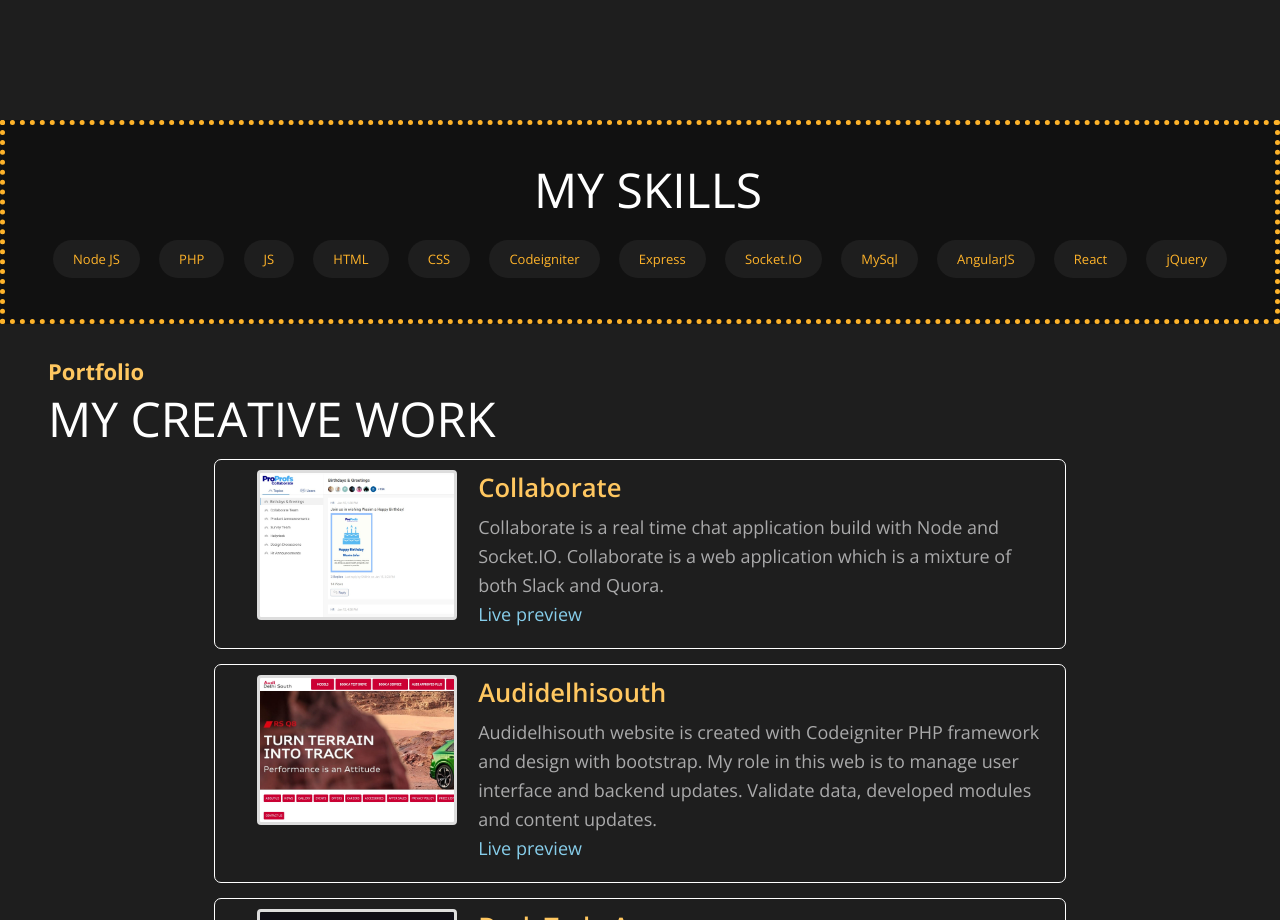
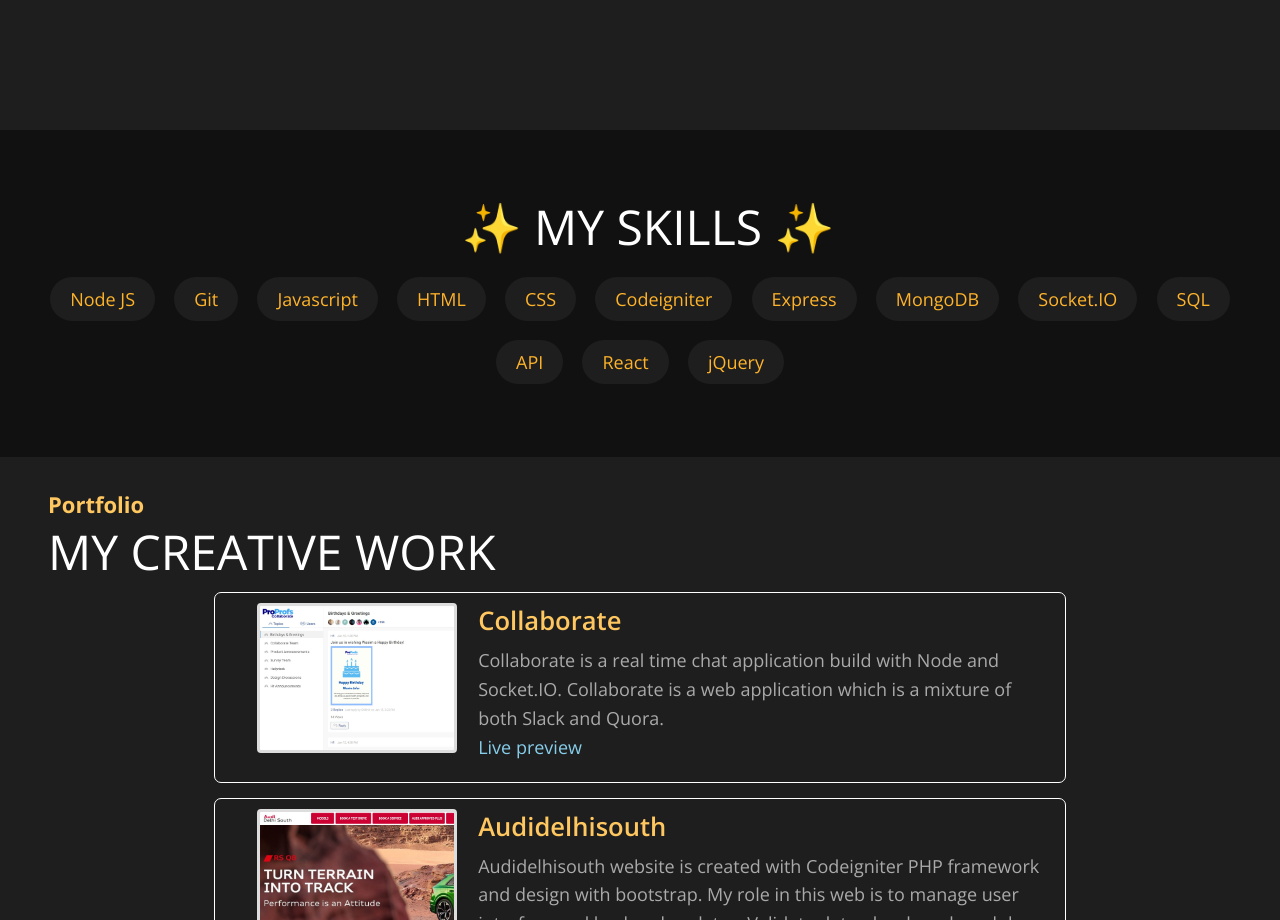
Before and after one commit to Starboy-Sharma/portfolio, a React (Create React App) app: page / in a window 1280 px wide. Shown: the part 1400-2320 px from the top of the page. Built offline with nearby package versions, Linux system fonts and the light colour scheme.

Commit message:
update skills section

```diff
--- a/src/component/Skills/Skills.css
+++ b/src/component/Skills/Skills.css
@@ -1,9 +1,10 @@
 .skills {
-  padding: 2rem 2rem;
+  padding: 4rem 2rem;
+  margin-top: 10px;
   color: #feb32a;
   background-color: #111111;
   width: 100%;
-  border: 5px dotted;
+  /* border: 5px dotted; */
 }
 
 .skills h2 {
@@ -31,7 +32,7 @@
   background: #1e1e1e;
   padding: 10px 20px;
   border-radius: 32px;
-  font-size: 13px;
+  font-size: 18px;
   transition: all 0.3s;
 }
 .md-chip.md-chip-hover:hover {
--- a/src/component/Skills/Skills.js
+++ b/src/component/Skills/Skills.js
@@ -4,19 +4,20 @@ import "./Skills.css";
 const Skills = () => {
   return (
     <section id="skills" className="skills">
-      <h2> My Skills </h2>
+      <h2>✨ My Skills ✨</h2>
 
       <ul className="skills-list">
         <li className="md-chip md-chip-hover"> Node JS </li>
-        <li className="md-chip md-chip-hover"> PHP </li>
-        <li className="md-chip md-chip-hover"> JS </li>
+        <li className="md-chip md-chip-hover"> Git </li>
+        <li className="md-chip md-chip-hover"> Javascript </li>
         <li className="md-chip md-chip-hover"> HTML </li>
         <li className="md-chip md-chip-hover"> CSS </li>
         <li className="md-chip md-chip-hover"> Codeigniter </li>
         <li className="md-chip md-chip-hover"> Express </li>
+        <li className="md-chip md-chip-hover"> MongoDB </li>
         <li className="md-chip md-chip-hover"> Socket.IO </li>
-        <li className="md-chip md-chip-hover"> MySql </li>
-        <li className="md-chip md-chip-hover"> AngularJS </li>
+        <li className="md-chip md-chip-hover"> SQL </li>
+        <li className="md-chip md-chip-hover"> API </li>
         <li className="md-chip md-chip-hover"> React </li>
         <li className="md-chip md-chip-hover"> jQuery </li>
       </ul>
```
